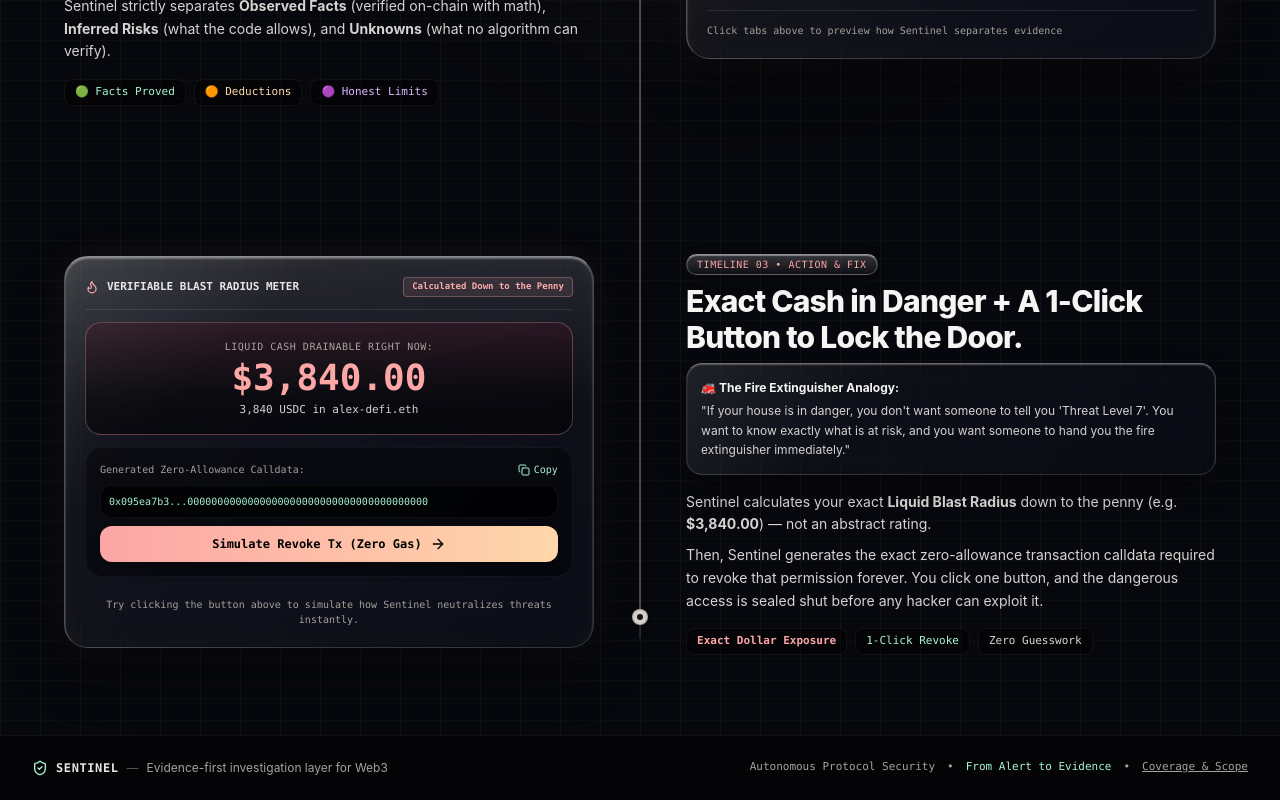
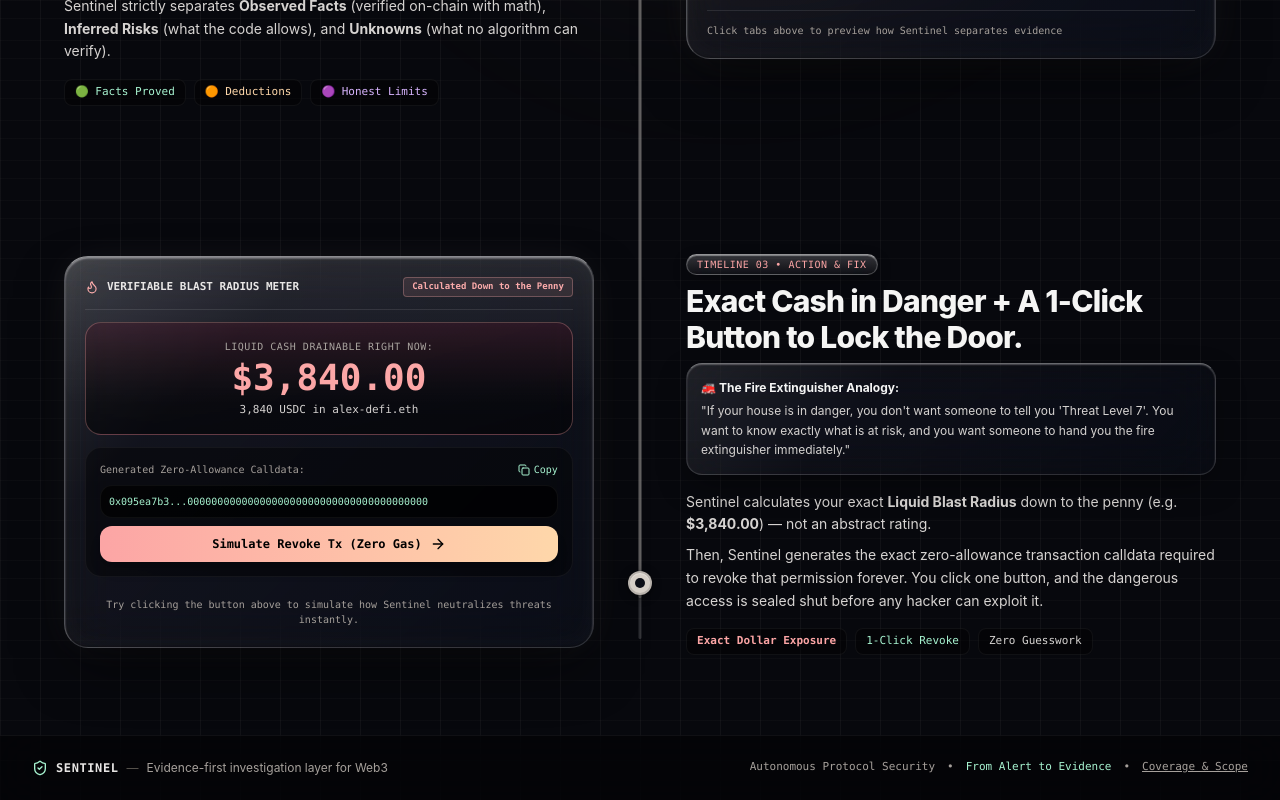
Before and after one commit to abhinandanhota5-code/sentinel-web3-security, a React (Vite) app in the folder frontend/: page / in a window 1280 px wide. Shown: the part 2600-3400 px from the top of the page. Built offline with nearby package versions, Linux system fonts and the light colour scheme.

Commit message:
tune(timeline): throttle dot FPS to 24fps with measured damping and increase dot diameter

```diff
--- a/frontend/src/components/HowItWorksTimeline.tsx
+++ b/frontend/src/components/HowItWorksTimeline.tsx
@@ -59,14 +59,23 @@ export const HowItWorksTimeline: React.FC<HowItWorksTimelineProps> = ({ onSelect
       calculateTarget();
     };
 
-    // Smooth lerping frame loop for frictionless tabular dot glide
-    const tick = () => {
+    // Lower frame rate (24 FPS) & steady damping so the dot moves at a measured, controlled pace
+    const TARGET_FPS = 24;
+    const frameInterval = 1000 / TARGET_FPS;
+    let lastFrameTime = 0;
+
+    const tick = (currentTime: number) => {
+      rafId = requestAnimationFrame(tick);
+
+      if (currentTime - lastFrameTime < frameInterval) return;
+      lastFrameTime = currentTime;
+
       const diff = targetProgressRef.current - currentProgressRef.current;
       if (Math.abs(diff) > 0.0001) {
-        currentProgressRef.current += diff * 0.12;
+        // Measured damping factor (0.055) so it doesn't rush ahead too fast
+        currentProgressRef.current += diff * 0.055;
         setSmoothProgress(currentProgressRef.current);
       }
-      rafId = requestAnimationFrame(tick);
     };
 
     window.addEventListener('scroll', handleScroll, { passive: true });
@@ -282,18 +291,18 @@ export const HowItWorksTimeline: React.FC<HowItWorksTimelineProps> = ({ onSelect
 
           {/* Subtle Hairline Spine Track Rail */}
           <div
-            className="absolute left-4 sm:left-6 md:left-1/2 top-4 bottom-4 w-[2px] -translate-x-1/2 rounded-full bg-white/10"
+            className="absolute left-4 sm:left-6 md:left-1/2 top-4 bottom-4 w-[2.5px] sm:w-[3px] -translate-x-1/2 rounded-full bg-white/15"
           />
 
           {/* Subtle Elapsed Track Fill Line (Muted) */}
           <div
-            className="absolute left-4 sm:left-6 md:left-1/2 top-4 w-[2px] -translate-x-1/2 rounded-full pointer-events-none z-20 bg-stone-400/30 transition-all duration-75 ease-out"
+            className="absolute left-4 sm:left-6 md:left-1/2 top-4 w-[2.5px] sm:w-[3px] -translate-x-1/2 rounded-full pointer-events-none z-20 bg-stone-400/40 transition-all duration-75 ease-out"
             style={{
               height: `${Math.max(2, Math.min(96, smoothProgress * 100))}%`
             }}
           />
 
-          {/* Dull Tabular Dot (Smoothly moves up and down with user scroll) */}
+          {/* Dull Tabular Dot (Smoothly moves at a lower FPS / measured pace) */}
           <div
             className="absolute left-4 sm:left-6 md:left-1/2 z-30 pointer-events-none will-change-transform"
             style={{
@@ -301,9 +310,9 @@ export const HowItWorksTimeline: React.FC<HowItWorksTimelineProps> = ({ onSelect
               transform: 'translate(-50%, -50%) translateZ(0)'
             }}
           >
-            {/* Minimalist Dull Tabular Marker: Clean precision disc with subtle border */}
-            <div className="w-3.5 h-3.5 sm:w-4 sm:h-4 rounded-full bg-[#d6cfc7] border border-stone-500/40 shadow-sm flex items-center justify-center">
-              <div className="w-1.5 h-1.5 rounded-full bg-[#12141c]" />
+            {/* Sized up: 20px-24px diameter (noticeably larger, tactile, but not too large) */}
+            <div className="w-5 h-5 sm:w-6 sm:h-6 rounded-full bg-[#d6cfc7] border-2 border-stone-400/60 shadow-[0_2px_8px_rgba(0,0,0,0.5),inset_0_1px_1px_rgba(255,255,255,0.4)] flex items-center justify-center">
+              <div className="w-2 h-2 sm:w-2.5 sm:h-2.5 rounded-full bg-[#0d0f17]" />
             </div>
           </div>
 
```
